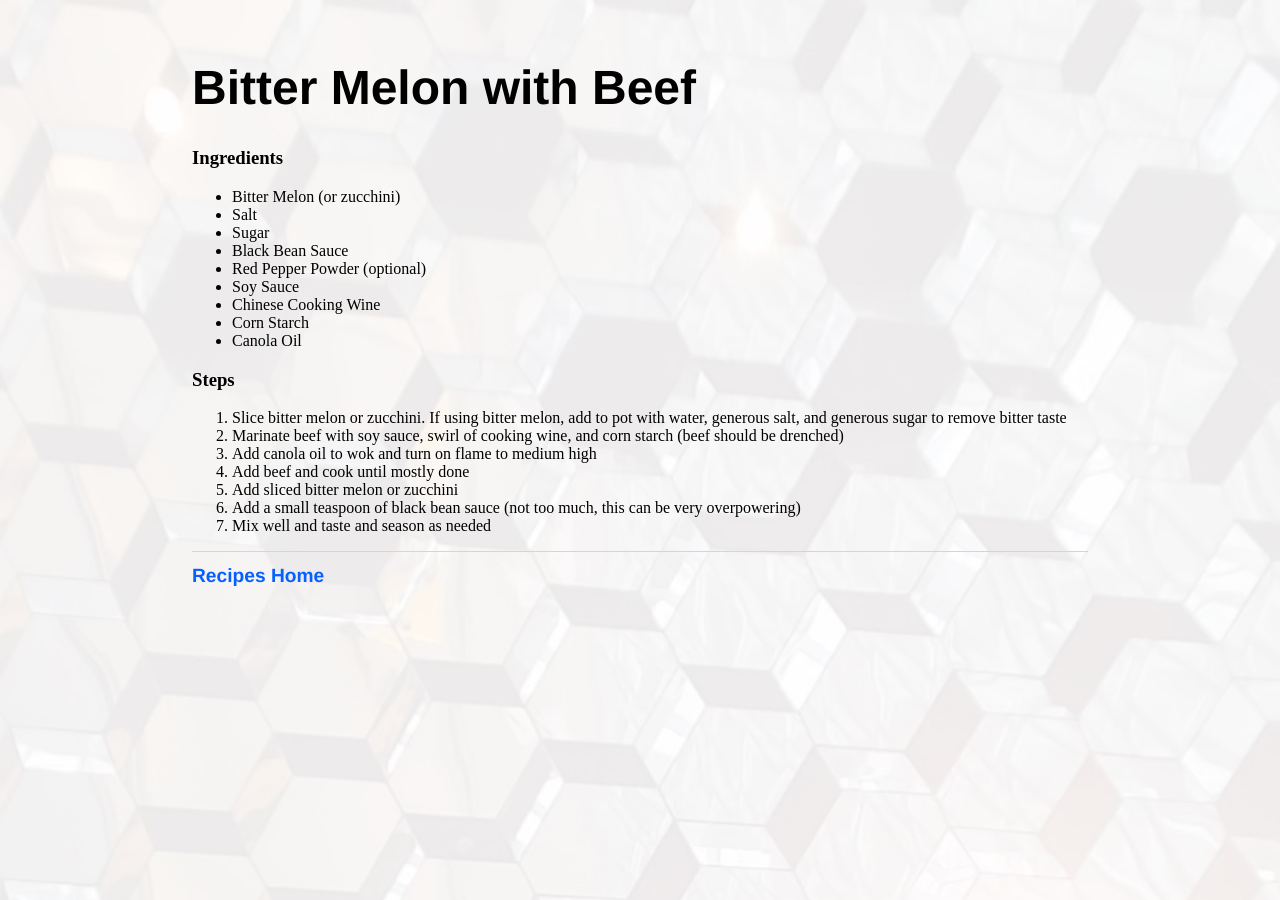
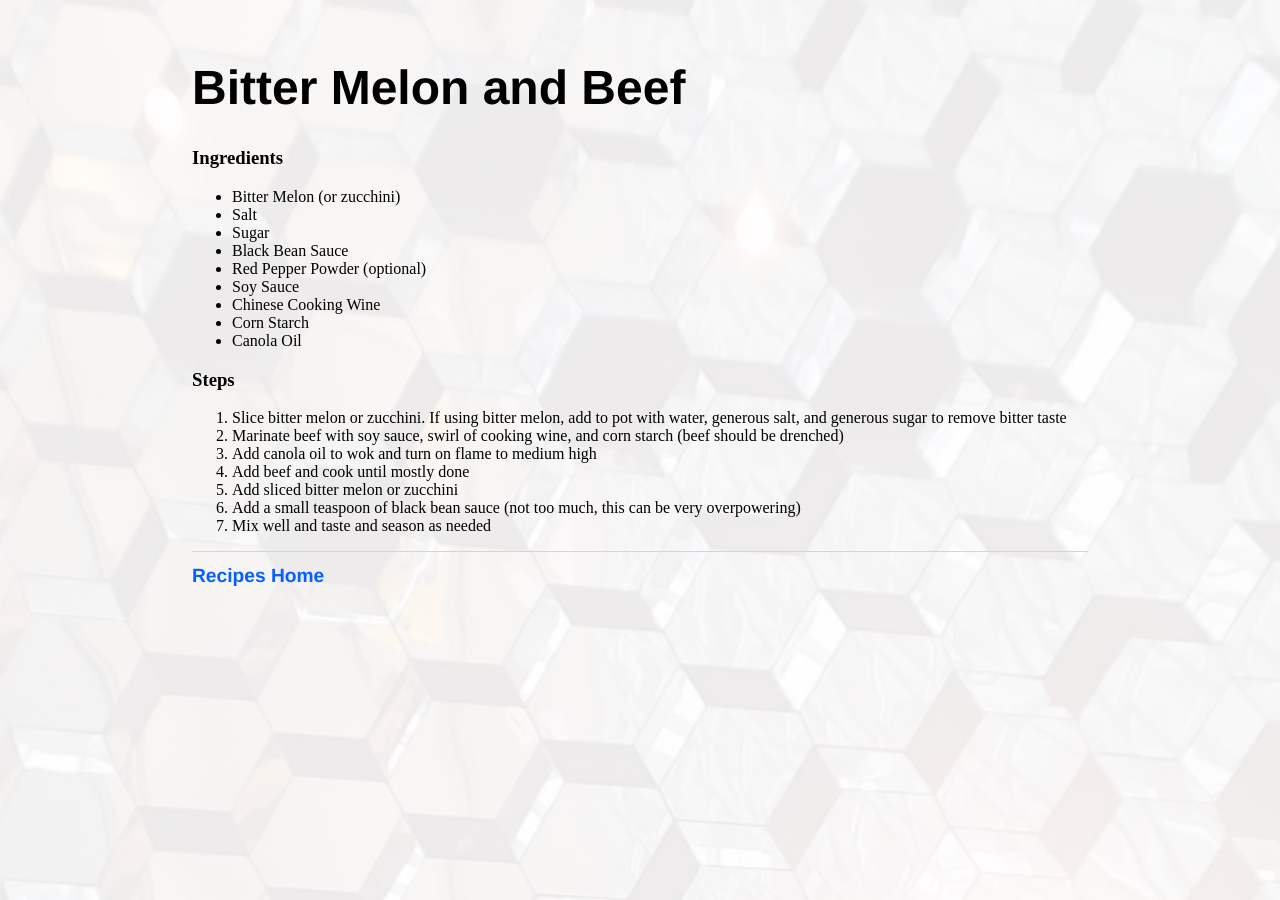
Before and after one commit to superjeffreyc/superjeffreyc.github.io, a Jekyll site: the page built from recipes/bitter_melon_and_beef.html, in a window 1280 px wide. Built offline with Jekyll 4.4.1, drawn with Linux system fonts in a browser that asks for light colours.

Commit message:
Update bitter_melon_and_beef.html

```diff
--- a/recipes/bitter_melon_and_beef.html
+++ b/recipes/bitter_melon_and_beef.html
@@ -1,10 +1,10 @@
 ---
 layout: recipe
-title: Bitter Melon with Beef
+title: Bitter Melon and Beef
 ---
 <div class="blurb">
 
-<h1>Bitter Melon with Beef</h1>
+<h1>Bitter Melon and Beef</h1>
   <h3>Ingredients</h3>
   <ul>
     <li>Bitter Melon (or zucchini)</li>
```
